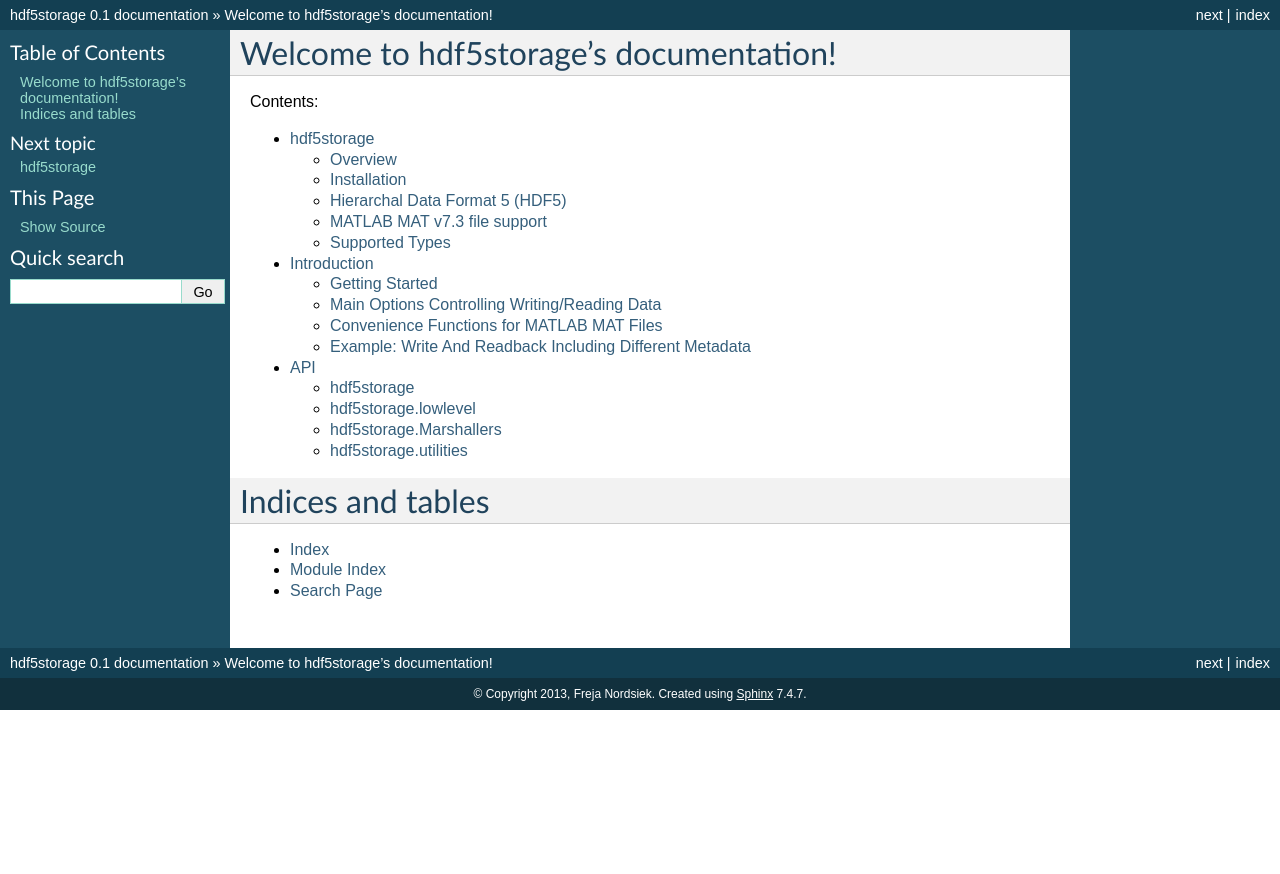
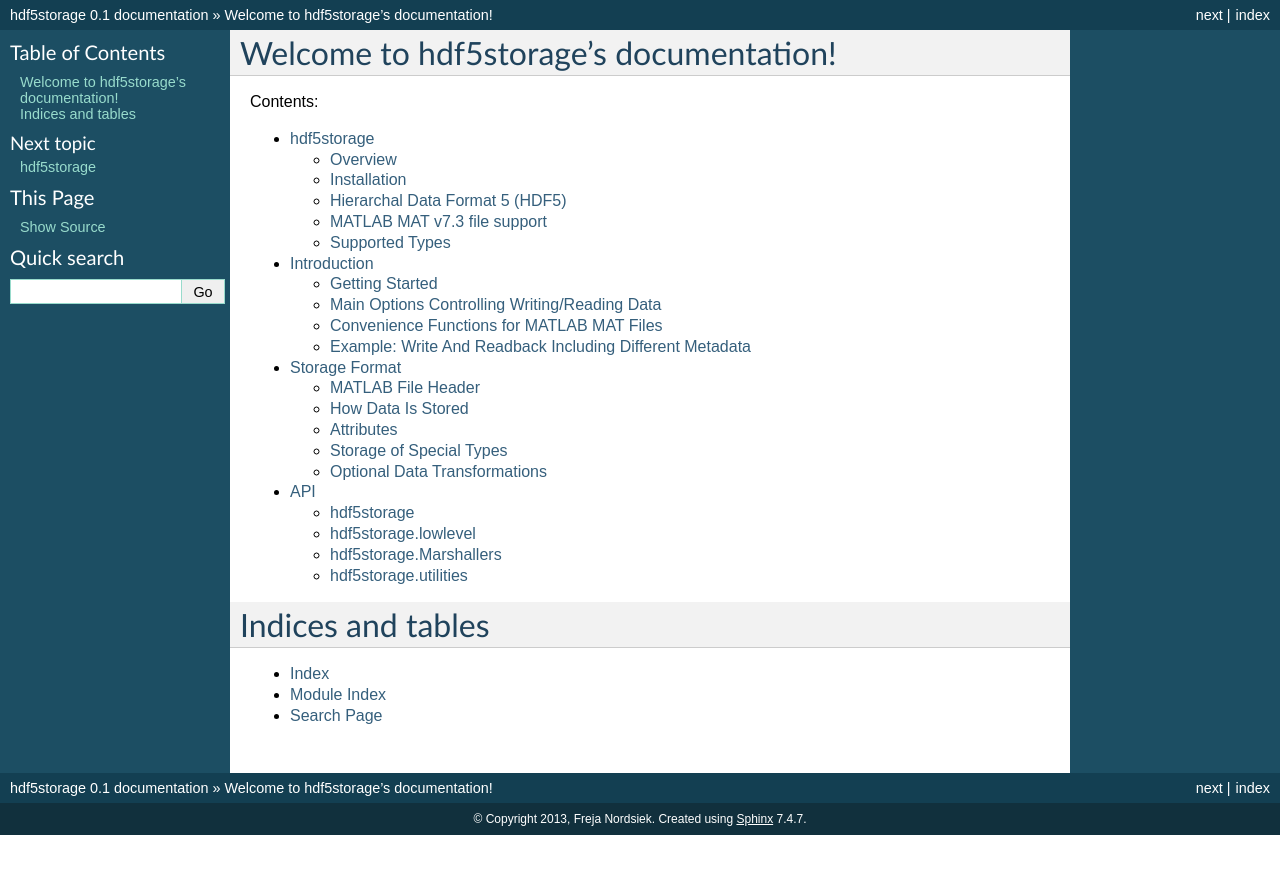
Before and after one commit to frejanordsiek/hdf5storage, a Sphinx documentation site: the page built from doc/source/index.rst, in a window 1280 px wide. Shown: the top 874 px of the page. Built offline with Sphinx 7.4.7, drawn with Linux system fonts in a browser that asks for light colours; formulas are drawn with MathJax 3; some of the changed lines change nothing that is shown.

Commit message:
Added documentation on the storage format.

```diff
--- a/doc/source/index.rst
+++ b/doc/source/index.rst
@@ -13,6 +13,7 @@
 
    information
    introduction
+   storage_format
    api
 
 Indices and tables
--- /dev/null
+++ b/doc/source/storage_format.rst
@@ -0,0 +1,340 @@
+.. currentmodule:: hdf5storage
+
+==============
+Storage Format
+==============
+
+This package adopts certain conventions for the conversion and storage
+of Python datatypes and the metadata that is written with them. Then, to
+make the data MATLAB MAT file compatible, additional metadata must be
+written. This page assumes that one has imported collections and numpy
+as ::
+
+    import collections as cl
+    import numpy as np
+
+
+MATLAB File Header
+==================
+
+In order for a file to be MATLAB v7.3 MAT file compatible, it must have
+a properly formatted file header, or userblock in HDF5 terms. The file
+must have a 512 byte userblock, of which 128 bytes are used. The 128
+bytes consists of a 116 byte string (spaces pad the end) followed by a
+specific 12 byte sequence (magic number). On MATLAB, the 116 byte string, depending on the computer system and the date, looks like ::
+
+    'MATLAB 7.3 MAT-file, Platform: GLNXA64, Created on: Fri Feb 07 02:29:00 2014 HDF5 schema 1.00 .'
+
+This package just changes the Platform part to ::
+
+    'CPython A.B.C'
+
+Where A, B, and C are the major, minor, and micro version numbers of the Python interpreter (e.g. 3.3.0).
+
+The 12 byte sequence, in hexidecimal is ::
+
+    00000000 00000000 0002494D
+
+
+How Data Is Stored
+==================
+
+All data is stored either as a Dataset or as a Group. Most non-Numpy
+types must be converted to a Numpy type before they are written, and
+some Numpy types must be converted to other ones before being
+written. The table below lists how every supported Python datatype is
+stored (Group or Dataset), what type/s it is converted to (no conversion
+if none are listed), as well as the first version of this package to
+support the datatype.
+
+=============  =======  ============================  ================
+Type           Version  Converted to                  Group or Dataset
+=============  =======  ============================  ================
+bool           0.1      np.bool\_ or np.uint8 [1]_    Dataset
+None           0.1      ``np.float64([])``            Dataset
+int            0.1      np.int64                      Dataset
+float          0.1      np.float64                    Dataset
+complex        0.1      np.complex128                 Dataset
+str            0.1      np.uint32/16 [2]_             Dataset
+bytes          0.1      np.bytes\_ or np.uint16 [3]_  Dataset
+bytearray      0.1      np.bytes\_ or np.uint16 [3]_  Dataset
+list           0.1      np.object\_                   Dataset
+tuple          0.1      np.object\_                   Dataset
+set            0.1      np.object\_                   Dataset
+frozenset      0.1      np.object\_                   Dataset
+cl.deque       0.1      np.object\_                   Dataset
+dict [4]_      0.1                                    Group
+np.bool\_      0.1      not or np.uint8 [1]_          Dataset
+np.uint8       0.1                                    Dataset
+np.uint16      0.1                                    Dataset
+np.uint32      0.1                                    Dataset
+np.uint64      0.1                                    Dataset
+np.uint8       0.1                                    Dataset
+np.int16       0.1                                    Dataset
+np.int32       0.1                                    Dataset
+np.int64       0.1                                    Dataset
+np.float16     0.1                                    Dataset
+np.float32     0.1                                    Dataset
+np.float64     0.1                                    Dataset
+np.complex64   0.1                                    Dataset
+np.complex128  0.1                                    Dataset
+np.str\_       0.1      np.uint32/16 [2]_             Dataset
+np.bytes\_     0.1      np.bytes\_ or np.uint16 [3]_  Dataset
+np.object\_    0.1                                    Dataset
+=============  =======  ============================  ================
+
+.. [1] Depends on the selected options. Always ``np.uint8`` when
+       ``convert_bools_to_uint8 == True`` (set implicitly when
+       ``matlab_compatible == True``).
+.. [2] Depends on the selected options and whether it can be converted
+       to UTF-16 without using doublets. If
+       ``convert_numpy_str_to_utf16 == True`` (set implicitly when
+       ``matlab_compatible == True``) and it can be converted to UTF-16
+       without losing any characters that can't be represented in UTF-16
+       or using UTF-16 doublets (MATLAB doesn't support them), then it
+       is written as ``np.uint16`` in UTF-16 encoding. Otherwise, it is
+       stored at ``np.uint32`` in UTF-32 encoding.
+.. [3] Depends on the selected options. If
+       ``convert_numpy_bytes_to_utf16 == True`` (set implicitly when
+       ``matlab_compatible == True``), it will be stored as
+       ``np.uint16`` in UTF-16 encoding. Otherwise, it is just written
+       as ``np.bytes_``.
+.. [4] All keys must be ``str``.
+
+
+Attributes
+==========
+
+Many different HDF5 Attributes are set for each object written if the
+:py:attr:`Options.store_type_information` and/or
+:py:attr:`Options.matlab_compatible` options are set. The attributes
+associated with each will be referred to as "Python Attributes" and
+"MATLAB Attributes" respectively. If neither of them are set, then no
+Attributes are used. The table below lists the Attributes that have
+definite values depending only on the particular Python datatype being
+stored. Then, the other attributes are detailed individually.
+
+.. note
+
+   'Python.Type', 'Python.numpy.UnderlyingType', and 'MATLAB_class' are
+   all ``np.str_``. 'MATLAB_int_decode' is a ``np.int64``.
+
+=============  ===================  ===========================  ==================  =================
+               Python Attributes                                 MATLAB Attributes
+               ------------------------------------------------  -------------------------------------
+Type           Python.Type          Python.numpy.UnderlyingType  MATLAB_class        MATLAB_int_decode
+=============  ===================  ===========================  ==================  =================
+bool           'bool'               'bool'                       'logical'           1
+None           'builtins.NoneType'  'float64'                    'double'
+int            'int'                'int64'                      'int64'
+float          'float'              'float64'                    'double'
+complex        'complex'            'complex128'                 'double'
+str            'str'                'str#' [5]_                  'char'              2
+bytes          'bytes'              'bytes#' [5]_                'char'              2
+bytearray      'bytearray'          'bytes#' [5]_                'char'              2
+list           'list'               'object'                     'cell'
+tuple          'tuple'              'object'                     'cell'
+set            'set'                'object'                     'cell'
+frozenset      'frozenset'          'object'                     'cell'
+cl.deque       'collections.deque'  'object'                     'cell'
+dict           'dict'                                            'struct'
+np.bool\_      'numpy.bool'         'bool'                       'logical'           1
+np.uint8       'numpy.uint8'        'uint8'                      'uint8'
+np.uint16      'numpy.uint16'       'uint16'                     'uint16'
+np.uint32      'numpy.uint32'       'uint32'                     'uint32'
+np.uint64      'numpy.uint64'       'uint64'                     'uint64'
+np.uint8       'numpy.int8'         'int8'                       'int8'
+np.int16       'numpy.int16'        'int16'                      'int16'
+np.int32       'numpy.int32'        'int32'                      'int32'
+np.int64       'numpy.int64'        'int64'                      'int64'
+np.float16     'numpy.float16'      'float16'
+np.float32     'numpy.float32'      'float32'                    'single'
+np.float64     'numpy.float64'      'float64'                    'double'
+np.complex64   'numpy.complex64'    'complex64'                  'single'
+np.complex128  'numpy.complex128'   'complex128'                 'double'
+np.str\_       'numpy.str\_'        'str#' [5]_                  'char' or 'uint32'  2 or 4 [6]_
+np.bytes\_     'numpy.bytes\_'      'bytes#' [5]_                'char'              2
+np.object\_    'numpy.object\_'     'object'                     'cell'
+=============  ===================  ===========================  ==================  =================
+
+.. [5] '#' is replaced by the number of bits taken up by the string, or
+       each string in the case that it is an array of strings. This is 8
+       and 32 bits per character for ``np.bytes_`` and ``np.str_``
+       respectively.
+.. [6] ``2`` if it is stored as ``np.uint16`` or ``4`` if ``np.uint32``.
+
+
+Python.Shape
+------------
+
+Python Attribute
+
+``np.ndarray(dtype='uint64')``
+
+Every Python datatype that is or ends up being converted to a Numpy
+datatype has a shape attribute, which is stored in this Attribute. This
+holds the shape before any conversions of arrays to at least 2D, array
+transposes, or conversions of strings to unsigned integer types.
+
+Python.numpy.Container
+----------------------
+
+Python Attribute
+
+{'scalar', 'ndarray', 'matrix'}
+
+For Numpy types (or types converted to them), whether the type is a
+scalar (its type is something such as ``np.uint16``, ``np.str_``, etc.),
+some form of array (its type is ``np.ndarray``), or a matrix (type
+is ``np.matrix``) is stored in this Attribute.
+
+Python.Empty and MATLAB_empty
+-----------------------------
+
+Python and MATLAB Attributes respectively
+
+``np.uint8``
+
+If the datatype being stored has zero elements, then this Attribute is
+set to ``1``. Otherwise, the Attribute is deleted. For Numpy types (or
+those converted to them), the shape after conversions to at least 2D,
+array transposes, and conversions of strings to unsigned integer types
+is stored in place of the data as an array of ``np.uint64`` if
+:py:attr:`Options.store_shape_for_empty` is set (set implicitly if the
+`matlab_compatible` option is set).
+
+H5PATH
+------
+
+MATLAB Attribute
+
+``np.str_``
+
+For every object that is stored inside a Group other than the root of
+the HDF5 file (``'/'``), the path to the object is stored in this
+Attribute. MATLAB does not seem to require this Attribute to be there,
+though it does set it in the files it produces.
+
+MATLAB_fields
+-------------
+
+MATLAB Attribute
+
+complicated array of string arrays not supported by h5py
+
+For MATLAB structures, MATLAB sets this field to all of the field names
+of the structure. If this Attribute is missing, MATLAB does not seem to
+care. Trying to set it to a differently formatted array of strings that
+the h5py package can handle causes an error in MATLAB when the file is
+imported, so this package does not set this Attribute at all.
+
+
+Storage of Special Types
+========================
+
+Complex numbers and ``np.object_`` arrays (and things converted to them)
+have to be stored in a special fashion.
+
+Since HDF5 has no builtin complex type, complex numbers are stored as an
+HDF5 COMPOUND type with different fieldnames for the real and imaginary
+partd like many other pieces of software (including MATLAB)
+do. Unfortunately, there is not a standardized pair of field names. h5py
+by default uses 'r' and 'i' for the real and imaginary parts. MATLAB
+uses 'real' and 'imag' instead. The :py:attr:`Options.complex_names`
+option controls the field names (given as a tuple in real, imaginary
+order) that are used for complex numbers as they are written. It is set
+automatically to ``('real', 'imag')`` when
+``matlab_compatible == True``. When reading data, this package
+automatically checks numeric types for many combinations of reasonably
+expected field names to find complex types.
+
+When storing ``np.object_`` arrays, the individual elements are stored
+elsewhere and then an array of HDF5 Object References to their storage
+locations is written as the data object. The elements are all written to
+the Group path set by :py:attr:`Options.group_for_references` with a
+randomized name (this package keeps generating randomized names till an
+available one is found). It must be ``'/#refs#'`` for MATLAB (setting
+``matlab_compatible`` sets this automatically).
+
+
+Optional Data Transformations
+=============================
+
+Many different data conversions beyond turning most non-Numpy types into
+Numpy types, can be done and are controlled by individual settings in
+the :py:class:`Options` class (most are set to fixed values when
+``matlab_compatible == True``). The transfomations are listed below by
+their option name.
+
+delete_unused_variables
+-----------------------
+
+``bool``
+
+Whether any variable names in something that would be stored as an HDF5
+Group (would end up a struct in MATLAB) that currently exist in the file
+but are not in the object being stored should be deleted on the file or
+not.
+
+make_at_least_2d
+----------------
+
+``bool``
+
+Whether all Numpy types (or things converted to them) should be made
+into arrays of 2 dimensions if they have less than that or not. This
+option is set to ``True`` implicitly by ``matlab_compatible``.
+
+convert_numpy_bytes_to_utf16
+----------------------------
+
+``bool``
+
+Whether all ``np.bytes_`` strings (or things converted to it) should be
+converted to UTF-16 and written as an array of ``np.uint16`` or not. This
+option is set to ``True`` implicitly by ``matlab_compatible``.
+
+convert_numpy_str_to_utf16
+--------------------------
+
+``bool``
+
+Whether all ``np.str_`` strings (or things converted to it) should be
+converted to UTF-16 and written as an array of ``np.uint16`` if the
+strings use no characters outside of the UTF-16 set and the conversion
+does not result in any UTF-16 doublets or not. This option is set to
+``True`` implicitly by ``matlab_compatible``.
+
+convert_bools_to_uint8
+----------------------
+
+``bool``
+
+Whether the ``np.bool_`` type (or things converted to it) should be
+converted to ``np.uint8`` (``True`` becomes ``1`` and ``False`` becomes
+``0``) or not. If not, then the h5py default of an enum type that is not
+MATLAB compatible is used. This option is set to ``True`` implicitly by
+``matlab_compatible``.
+
+reverse_dimension_order
+-----------------------
+
+``bool``
+
+Whether the dimension order of all arrays should be reversed
+(essentially a transpose) or not before writing to the file. This option
+is set to ``True`` implicitly by ``matlab_compatible``. This option
+needs to be set if one wants an array to end up the same shape when
+imported into MATLAB. This option is necessary because Numpy and MATLAB
+use opposite dimension ordering schemes, which are C and Fortan schemes
+respectively. 2D arrays are stored by row in the C scheme and column in
+the Fortan scheme.
+
+store_shape_for_empty
+---------------------
+
+``bool``
+
+Whether, for empty arrays, to store the shape of the array (after
+transformations) as the Dataset for the object. This option is set to
+``True`` implicitly by ``matlab_compatible``.
```
